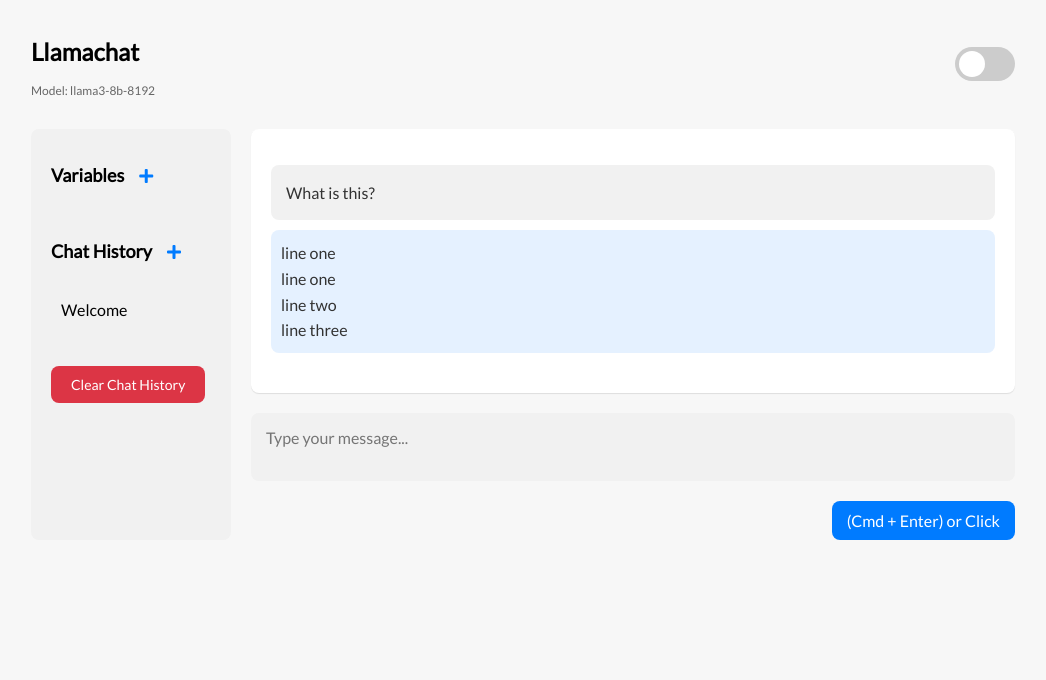
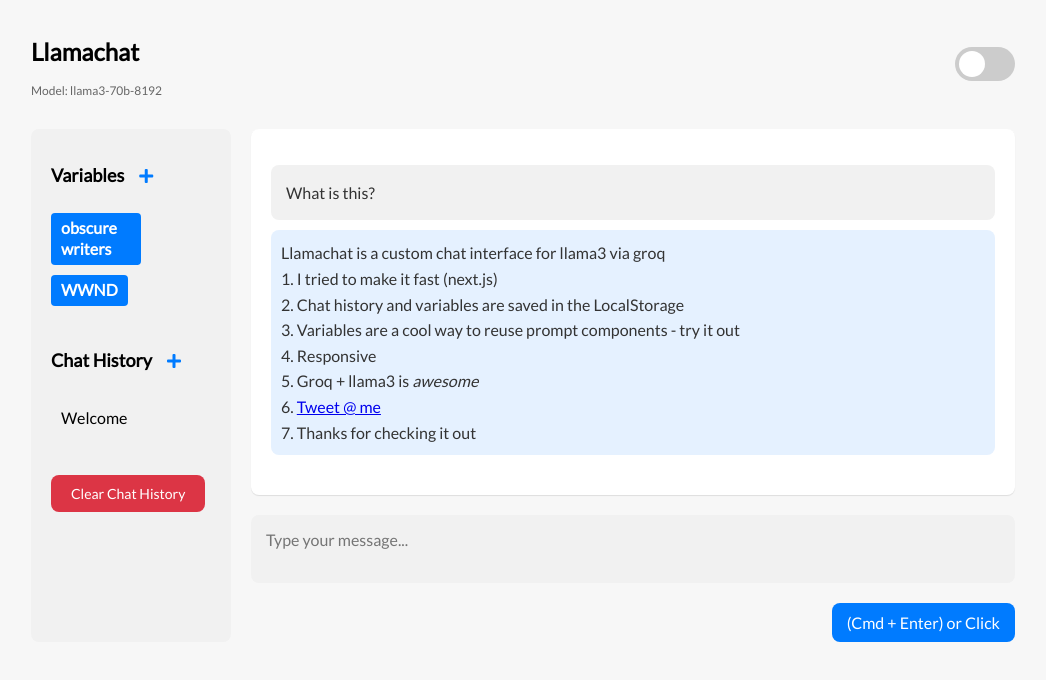
Before and after one commit to invisible-hand/customchat, a Next.js app: page / in a window 1280 px wide. Shown: the top 680 px of the page, without its empty margins (117-1163 px from the left). Built offline with nearby package versions, Linux system fonts and the light colour scheme.

Commit message:
added chats and variables for empty state

```diff
--- a/app/api/route.js
+++ b/app/api/route.js
@@ -28,7 +28,7 @@
     try {
         const response = await groq.chat.completions.create({
             messages: messages,
-            model: "llama3-8b-8192" // Ensure you use the correct model ID
+            model: "llama3-70b-8192" // Ensure you use the correct model ID
         });
 
         // Extract the last message content from the response
--- a/app/page.js
+++ b/app/page.js
@@ -13,7 +13,6 @@
   const [apiKey, setApiKey] = useState('');
   const [modelName, setModelName] = useState('');
   const [selectedChatIndex, setSelectedChatIndex] = useState(null);
-  const [variables, setVariables] = useState([]);
   const [isVariableModalOpen, setIsVariableModalOpen] = useState(false);
   const [editingVariable, setEditingVariable] = useState(null);
   const chatEndRef = useRef(null);
@@ -21,16 +20,32 @@
     chatEndRef.current?.scrollIntoView({ behavior: "smooth" });
   };
 
+  const [variables, setVariables] = useState([
+    {
+      name: "obscure writers",
+      content: "write in the style of david foster wallace mixed with karl ove knausgaard mixed with witold gombrowitz. do no repeat the instructions"
+    },
+    {
+      name: "WWND",
+      content: "answer the question as if you are Napoleon Bonaparte, Emperor of France, one of the most energetic and strong willed humans ever lived. Base you answer on what you know about Napoleon and be as direct, impulsive and diplomatic as he was. Try to speak less French as most of the people are stupid and don't know this beautiful language. Also be concise and mindful of your time, you are the Emperor after all."
+    }
+  ]);
+
+
   const introChat = {
     name: 'Welcome',
     messages: [
       {
         user: 'What is this?',
-        bot: ` line one
-          line one
-          line two
-          line three
-        `,
+        bot: `Llamachat is a custom chat interface for llama3 via groq
+        1. I tried to make it fast (next.js)
+        2. Chat history and variables are saved in the LocalStorage
+        3. Variables are a cool way to reuse prompt components - try it out
+        4. Responsive
+        5. Groq + llama3 is _awesome_
+        6. [Tweet @ me](https://twitter.com/andreyzagoruiko)
+        7. Thanks for checking it out
+      `,
       },
     ],
   };
@@ -101,7 +116,11 @@
   useEffect(() => {
     const storedVariables = localStorage.getItem('variables');
     if (storedVariables) {
-      setVariables(JSON.parse(storedVariables));
+      const parsedVariables = JSON.parse(storedVariables);
+      setVariables((prevVariables) => [
+        ...prevVariables,
+        ...parsedVariables.filter((variable) => !prevVariables.some((v) => v.name === variable.name))
+      ]);
     }
   }, []);
 
@@ -324,7 +343,7 @@
 <header>
   <div className="header-left">
     <h1>Llamachat</h1>
-    <h2 className="model-name">Model: llama3-8b-8192</h2>
+    <h2 className="model-name">Model: llama3-70b-8192</h2>
 
 
   </div>
```
Also changed, not shown: 1 other file (tests, documents, lock files or other folders).
